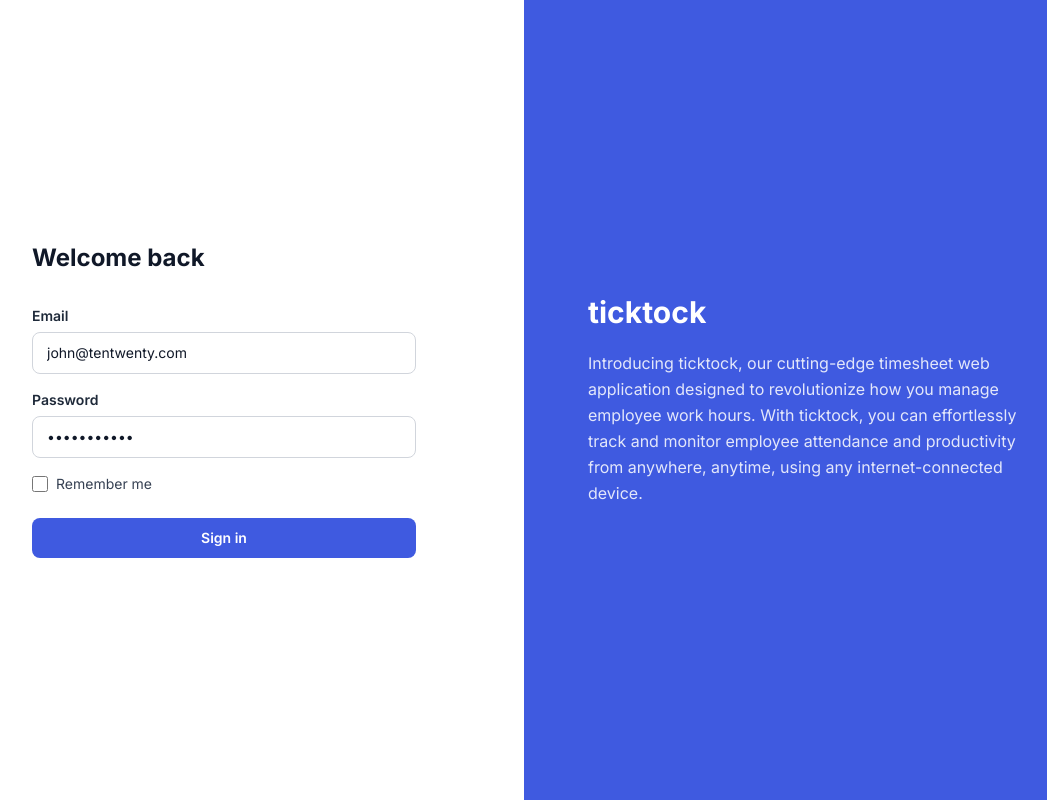
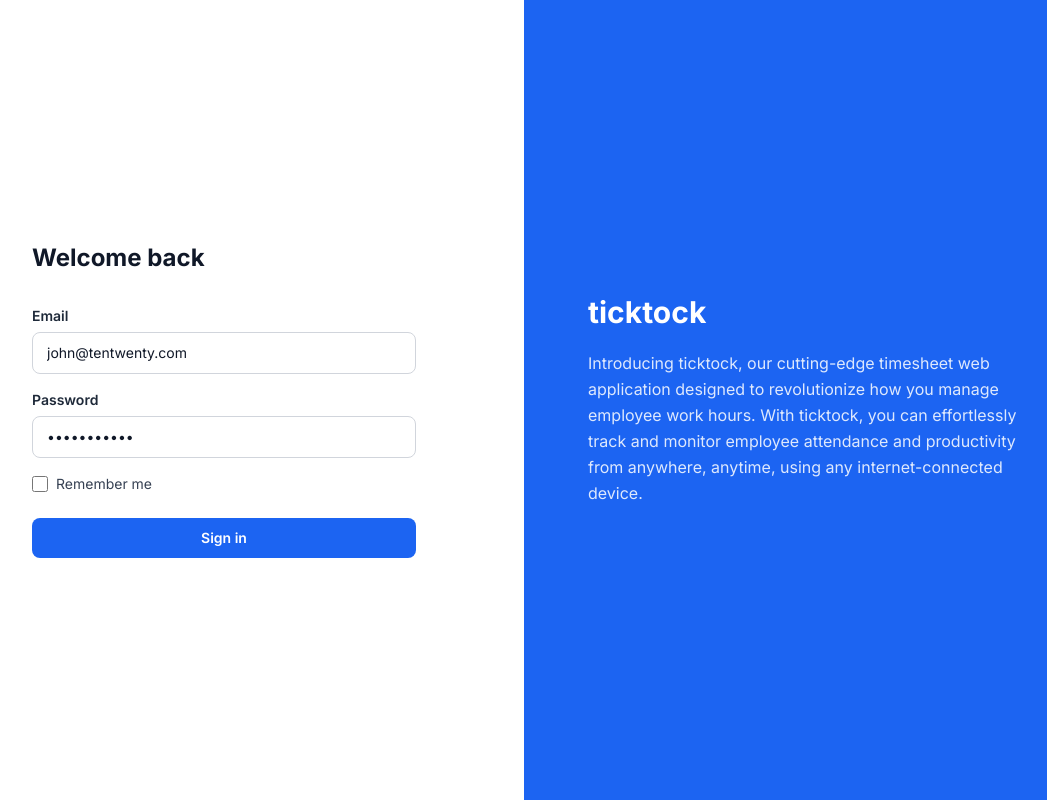
Before and after one commit to rishabhparsediya7/tentwenty-ticktock, a Next.js app: page /login in a window 1280 px wide. Shown: the whole page, without its empty margins (76-1123 px from the left). Built offline with nearby package versions, Linux system fonts and the light colour scheme.

Commit message:
fix: update the color tokens

```diff
--- a/app/globals.css
+++ b/app/globals.css
@@ -3,15 +3,15 @@
 @theme {
   --font-sans: var(--font-inter), ui-sans-serif, system-ui, sans-serif;
 
-  --color-brand: #3f5ae0;
+  --color-brand: #1C64F2;
   --color-brand-hover: #3450cf;
 
-  --color-status-completed-bg: #dcfce7;
-  --color-status-completed-fg: #166534;
-  --color-status-incomplete-bg: #fef9c3;
-  --color-status-incomplete-fg: #854d0e;
-  --color-status-missing-bg: #fce7f3;
-  --color-status-missing-fg: #9d174d;
+  --color-status-completed-bg: #DEF7EC;
+  --color-status-completed-fg: #03543F;
+  --color-status-incomplete-bg: #FDF6B2;
+  --color-status-incomplete-fg: #723B13;
+  --color-status-missing-bg: #FCE8F3;
+  --color-status-missing-fg: #99154B;
 }
 
 html,
```
